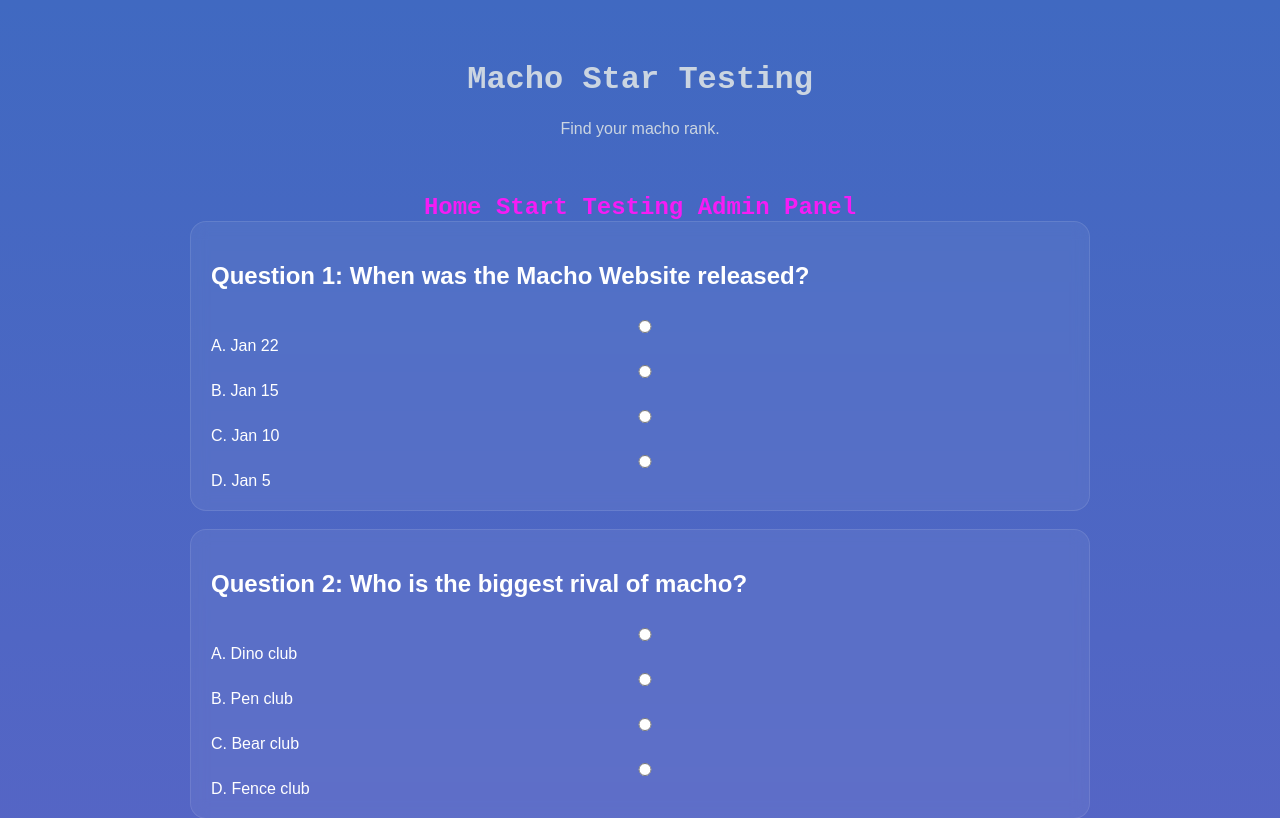
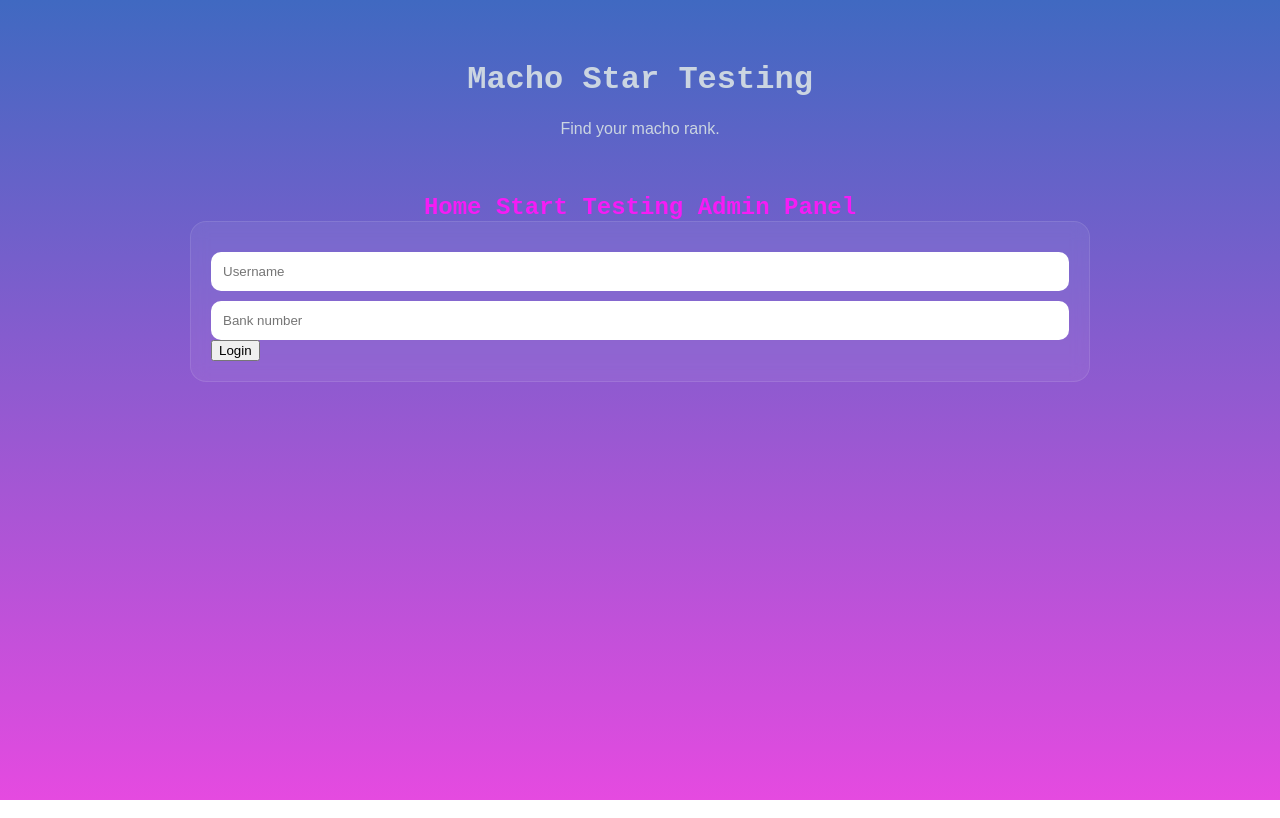
Before and after one commit to absol255/Macho-Star-Testing, a Flask app: page /test in a window 1280 px wide. Shown: the top 818 px of the page. Run offline with Flask 3, Linux system fonts and the light colour scheme.

Commit message:
Made probably a login?

```diff
--- a/app.py
+++ b/app.py
@@ -93,6 +93,17 @@ def login():
 @app.route("/test")
 def test():
     return render_template("test.html")
+
+@app.route("/api/testing/me")
+def me():
+    user = get_tester()
+    if not user:
+        return jsonify({"logged_in": False}), 401
+
+    return jsonify({
+        "logged_in": True,
+        "username": user.username
+    })
 
 @app.route("/api/testing/session", methods=["POST"])
 def testing_session():
--- a/static/js/test.js
+++ b/static/js/test.js
@@ -46,3 +46,40 @@ form.addEventListener("submit", (e) => {
     }
 
 });
+
+async function checkLogin() {
+    const res = await fetch("/api/testing/me");
+
+    if (res.ok) {
+        // logged in
+        document.getElementById("loginBox").style.display = "none";
+        document.getElementById("testContent").style.display = "block";
+    } else {
+        // not logged in
+        document.getElementById("loginBox").style.display = "block";
+        document.getElementById("testContent").style.display = "none";
+    }
+}
+
+async function login() {
+    const username = document.getElementById("username").value;
+    const bank = document.getElementById("bank").value;
+
+    const res = await fetch("/api/testing/session", {
+        method: "POST",
+        headers: {"Content-Type": "application/json"},
+        body: JSON.stringify({
+            username,
+            bank_account_number: bank
+        })
+    });
+
+    if (res.ok) {
+        checkLogin(); // instantly switch UI
+    } else {
+        const data = await res.json();
+        alert(data.error);
+    }
+}
+
+checkLogin();
--- a/templates/test.html
+++ b/templates/test.html
@@ -19,6 +19,14 @@
     </nav>
 
     <div class="container">
+        <div id="loginBox">
+            <div class="card">
+                <input id="username" placeholder="Username">
+                <input id="bank" placeholder="Bank number">
+                <button onclick="login()">Login</button>
+            </div>
+        </div>
+        <div id="testContent">
             <form action="/api/testing/finished" method="post">
                 <div class="card">
                     <h2>Question 1: When was the Macho Website released?</h2>
@@ -262,5 +270,6 @@
                 </div>
             </form>
         </div>
+    </div>
     <script src="/static/js/test.js"></script>
 </body>
```
Lines whose indentation alone changed are shown as unchanged.
